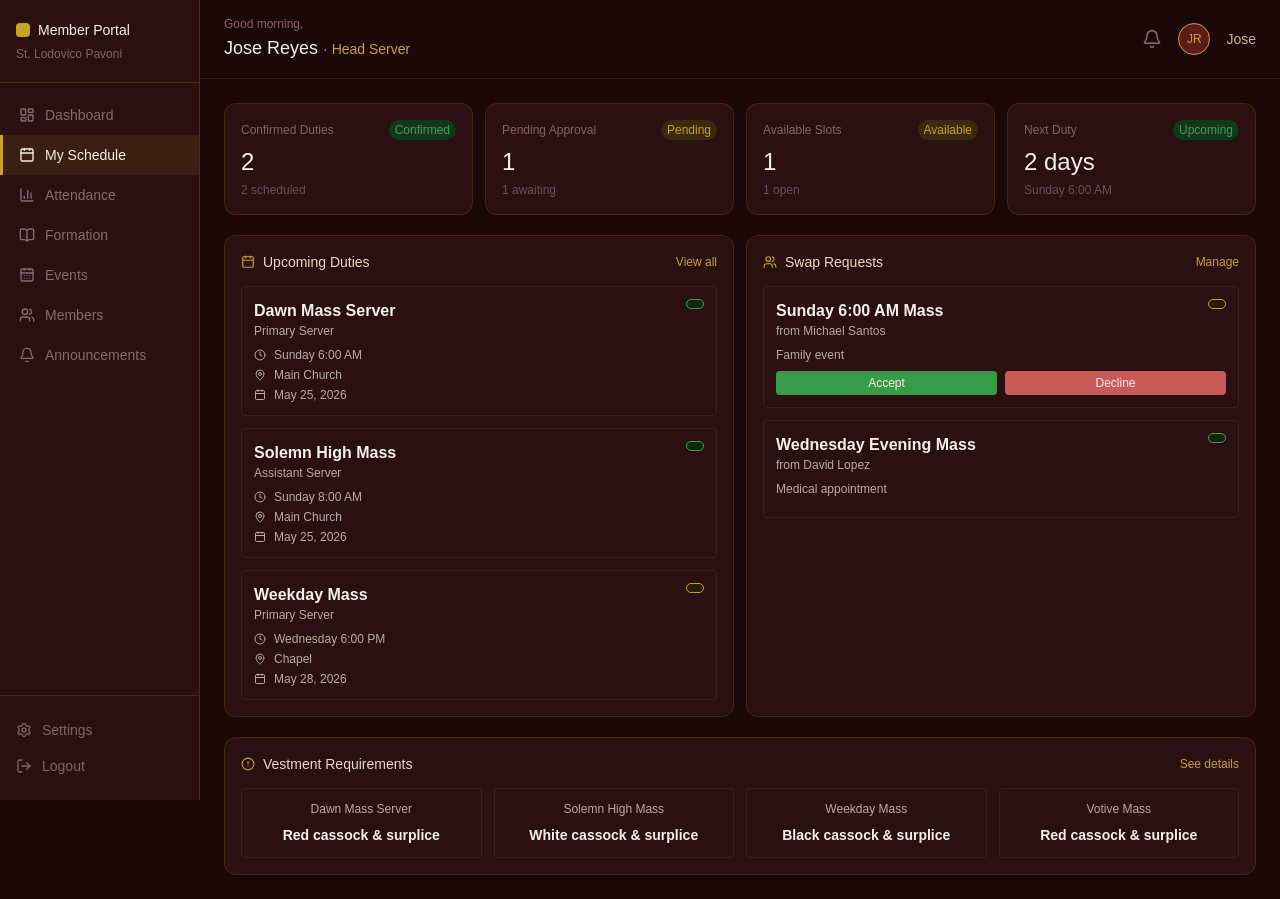
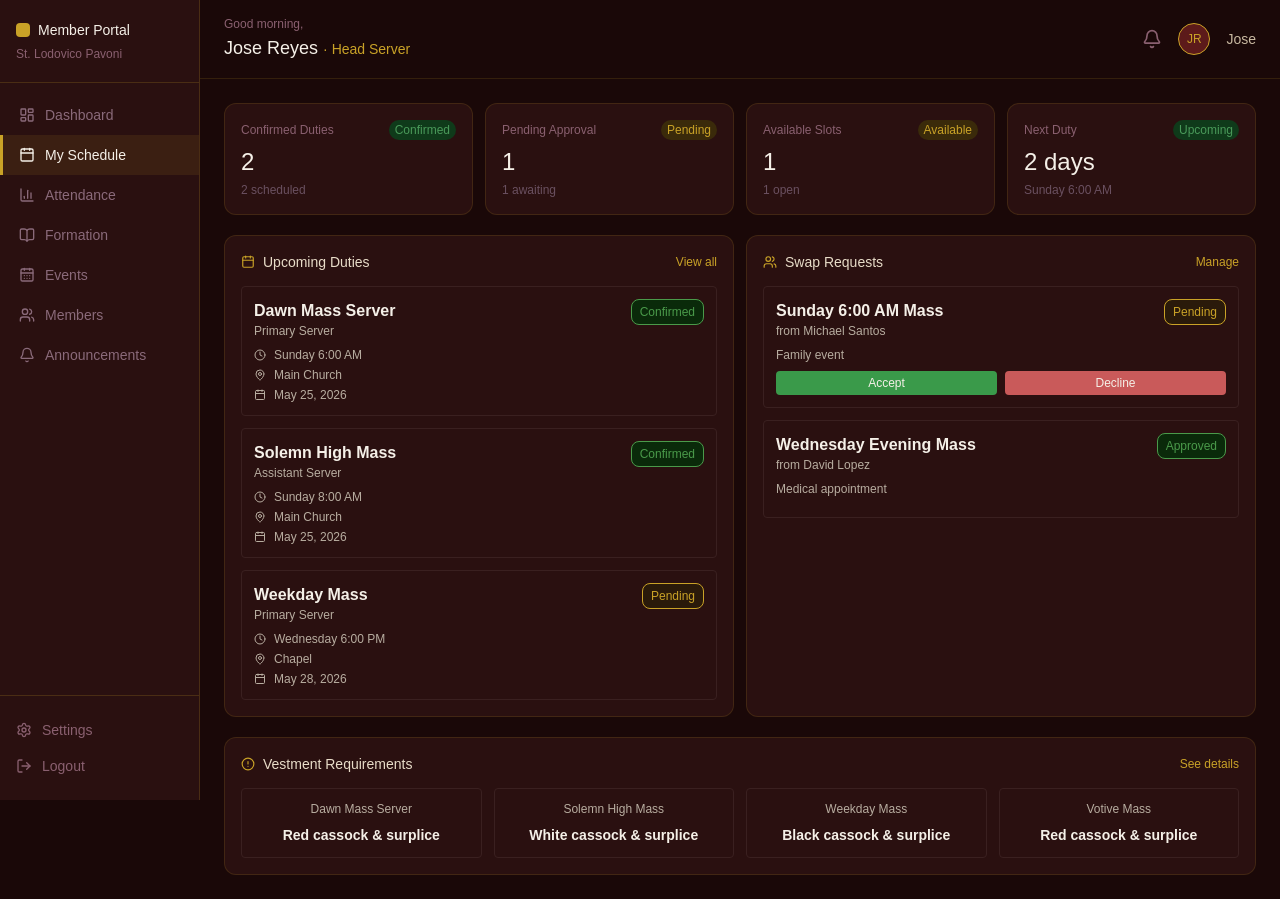
Before and after one commit to halaman99/slpc-member-portal, a Next.js app: page /schedule in a window 1280 px wide. Built offline with nearby package versions, Linux system fonts and the light colour scheme; no server answers.

Commit message:
fix: Change Badge label to text props in formation and schedule pages

```diff
--- a/app/formation/page.tsx
+++ b/app/formation/page.tsx
@@ -105,8 +105,8 @@ export default function Formation() {
                     <p className="text-xs text-[#b8ada0]">{material.description}</p>
                   </div>
                   <Badge
-                    label={material.status === 'completed' ? 'Complete' : material.status === 'in-progress' ? 'In Progress' : 'Not Started'}
-                    color={material.status === 'completed' ? 'green' : material.status === 'in-progress' ? 'amber' : 'gray'}
+                    text={material.status === 'completed' ? 'Complete' : material.status === 'in-progress' ? 'In Progress' : 'Not Started'}
+                    color={material.status === 'completed' ? 'green' : material.status === 'in-progress' ? 'amber' : 'red'}
                   />
                 </div>
 
--- a/app/schedule/page.tsx
+++ b/app/schedule/page.tsx
@@ -87,7 +87,7 @@ export default function Schedule() {
                       <p className="text-xs text-[#b8ada0]">{duty.role}</p>
                     </div>
                     <Badge
-                      label={duty.status === 'confirmed' ? 'Confirmed' : duty.status === 'pending' ? 'Pending' : 'Available'}
+                      text={duty.status === 'confirmed' ? 'Confirmed' : duty.status === 'pending' ? 'Pending' : 'Available'}
                       color={duty.status === 'confirmed' ? 'green' : duty.status === 'pending' ? 'amber' : 'blue'}
                     />
                   </div>
@@ -126,7 +126,7 @@ export default function Schedule() {
                       <p className="text-xs text-[#b8ada0]">from {swap.from}</p>
                     </div>
                     <Badge
-                      label={swap.status === 'pending' ? 'Pending' : 'Approved'}
+                      text={swap.status === 'pending' ? 'Pending' : 'Approved'}
                       color={swap.status === 'pending' ? 'amber' : 'green'}
                     />
                   </div>
```
